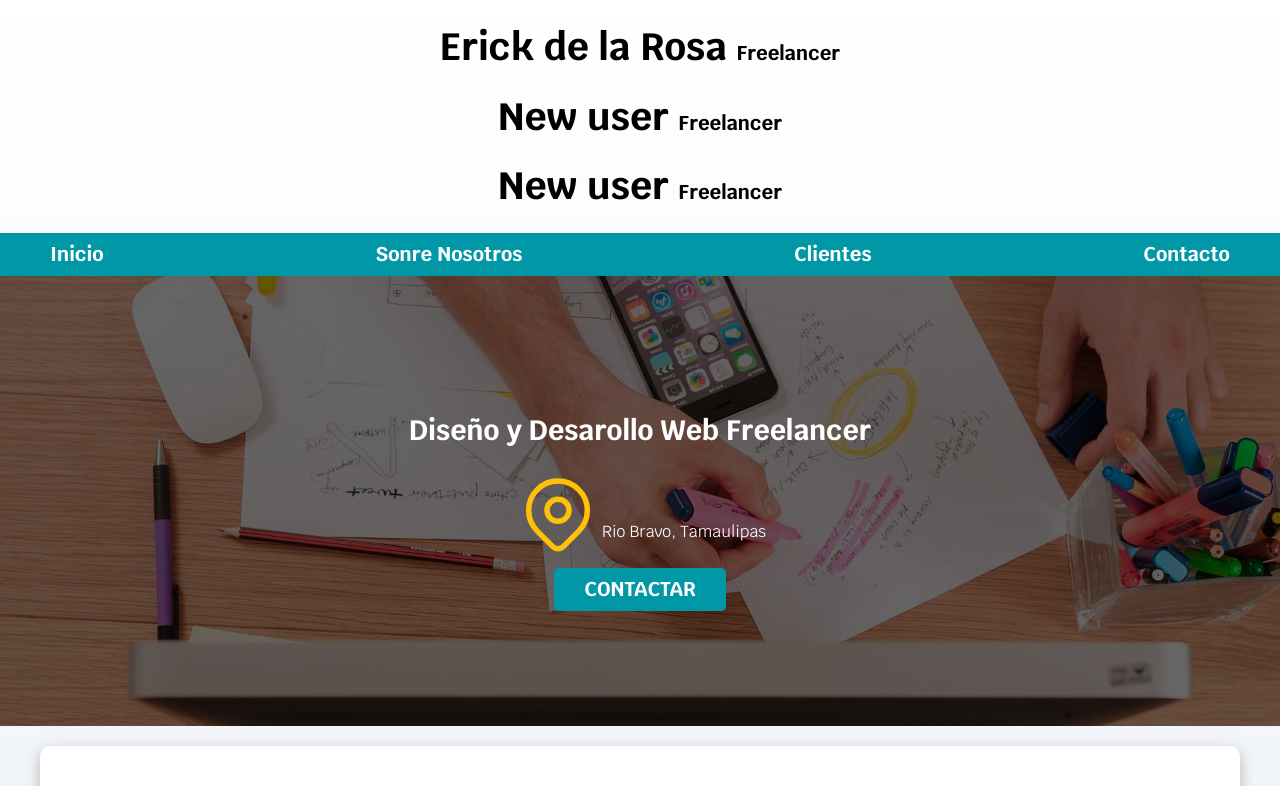
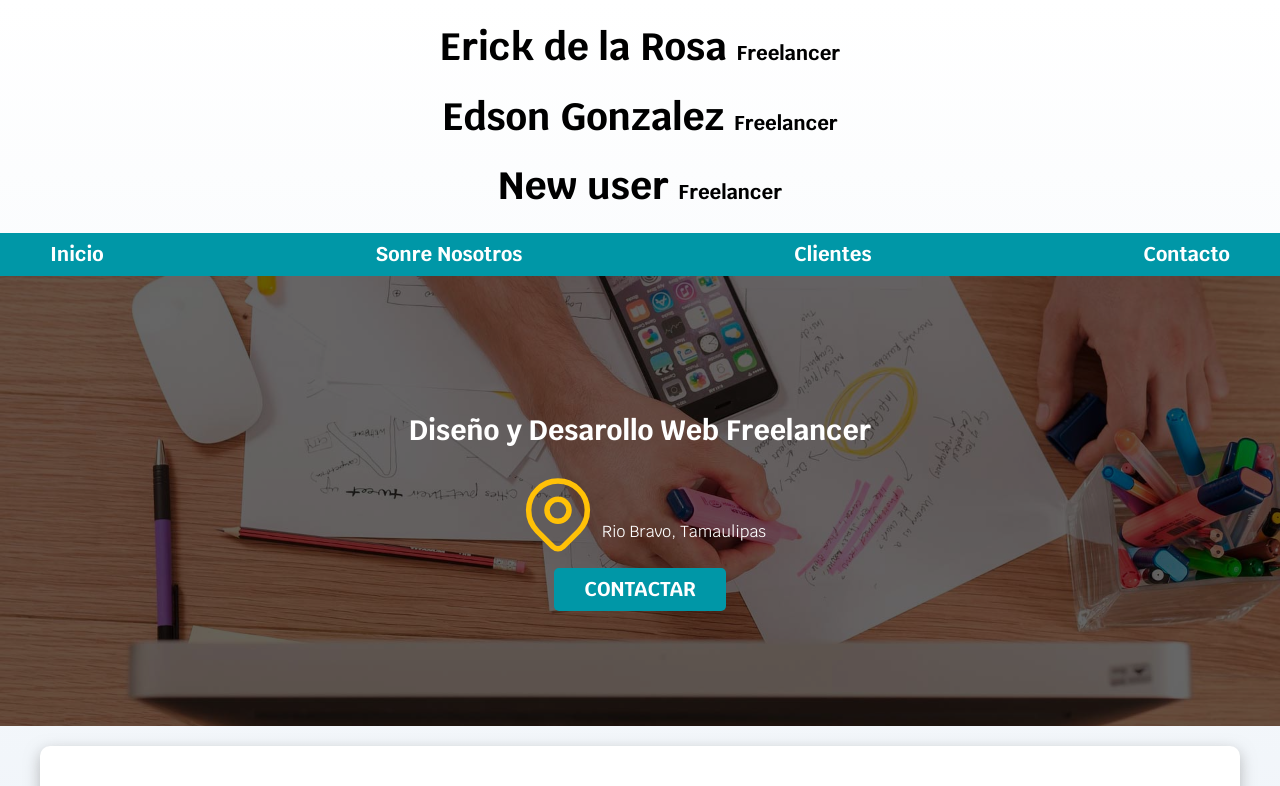
Before and after one commit to delarosaerick/delarosa-Freelancer, a plain HTML site: page index.html in a window 1280 px wide. Shown: the top 786 px of the page. Drawn offline with Linux system fonts and the light colour scheme.

Commit message:
Edson Added

```diff
--- a/index.html
+++ b/index.html
@@ -18,7 +18,7 @@
 <body>
     <header>
         <h1 class="titulo">Erick de la Rosa <span>Freelancer</span></h1>
-        <h1 class="titulo">New user <span>Freelancer</span></h1>
+        <h1 class="titulo">Edson Gonzalez <span>Freelancer</span></h1>
         <h1 class="titulo">New user <span>Freelancer</span></h1>
     </header>
 
```
